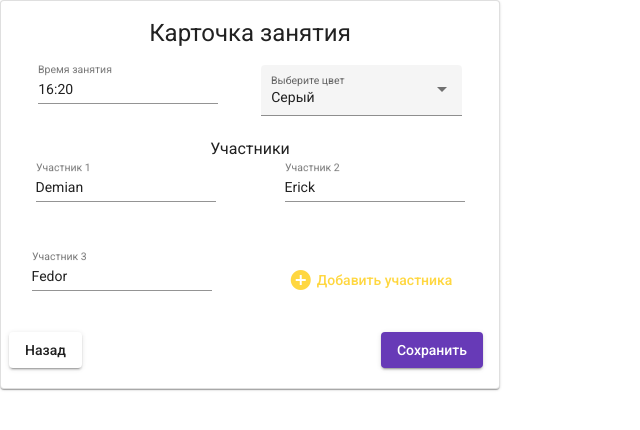
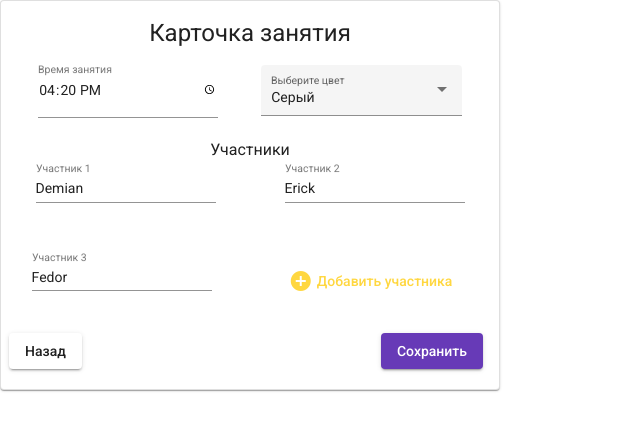
Before and after one commit to Smynay/angular-shedule-app, an Angular app: page /lesson/1 in a window 1280 px wide. Shown: the top 430 px of the page, without its empty margins (0-640 px from the left). Built offline with nearby package versions, Linux system fonts and the light colour scheme.

Commit message:
Add type time to input

```diff
--- a/src/app/lesson-form/lesson-form.component.html
+++ b/src/app/lesson-form/lesson-form.component.html
@@ -9,6 +9,7 @@
           <mat-label>Время занятия</mat-label>
           <input
             matInput
+            type="time"
             [value]="form.time"
             (change)="changeTimeHandler($event)"
           />
```
